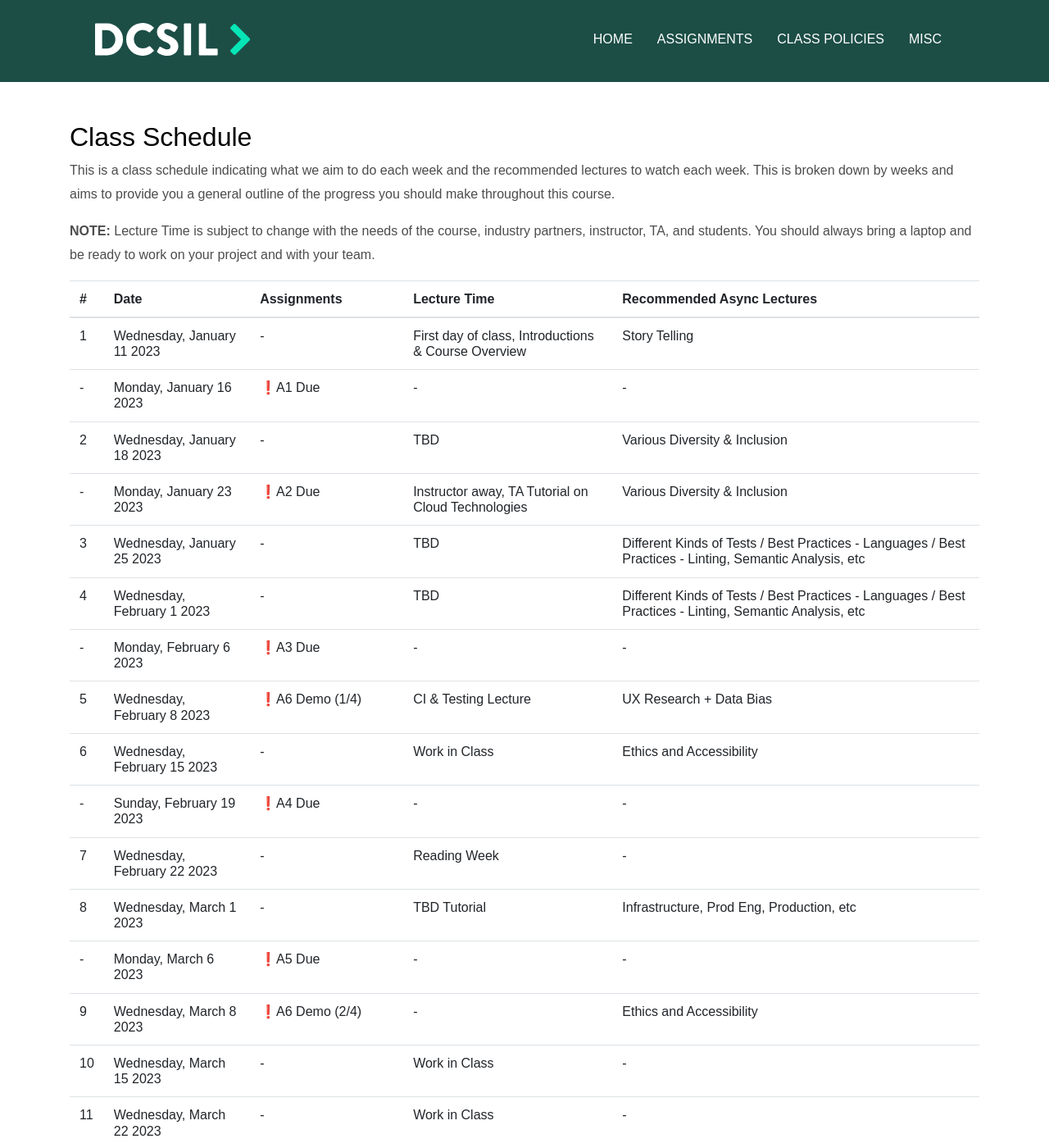
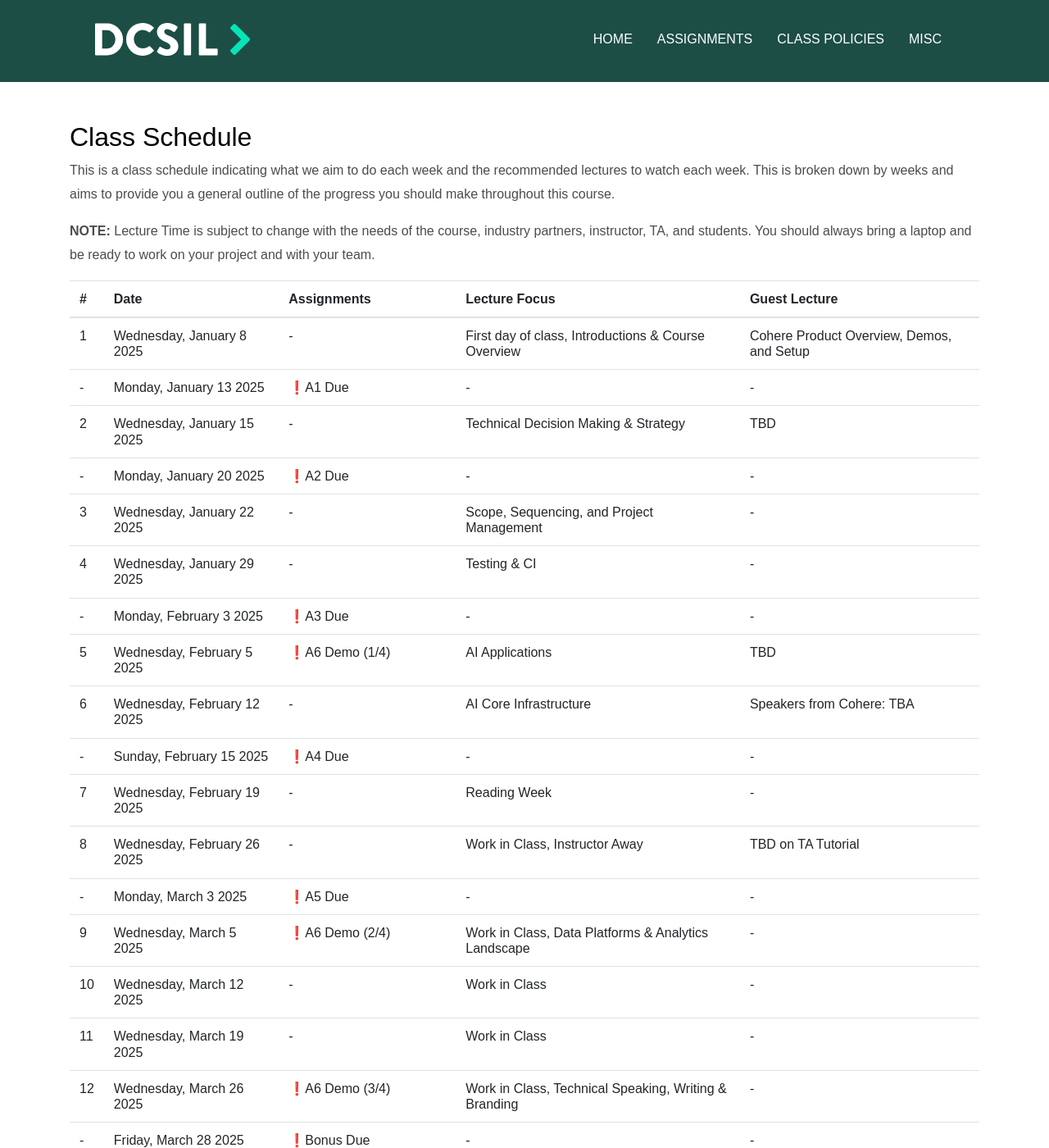
Before and after one commit to dcsil/CSC491, a Jekyll site: the page built from other_pages/schedule.md, in a window 1280 px wide and 1400 px high. Shown: the whole window at 82% size. Built offline with Jekyll 4.4.1, drawn with Linux system fonts in a browser that asks for light colours; our own code applies the rules of GitHub Pages for plain Markdown files; some of the changed text lies outside the part shown.

Commit message:
update schedule and assignment due dates

```diff
--- a/other_pages/schedule.md
+++ b/other_pages/schedule.md
@@ -4,42 +4,39 @@ This is a class schedule indicating what we aim to do each week and the recommen
 
 **NOTE:** Lecture Time is subject to change with the needs of the course, industry partners, instructor, TA, and students. You should always bring a laptop and be ready to work on your project and with your team.
 
-| # | Date | Assignments | Lecture Time | Recommended Async Lectures |
+| # | Date | Assignments | Lecture Focus | Guest Lecture |
 | -- | -- | -- | -- | -- |
-| 1 | Wednesday, January 11 2023   | - | First day of class, Introductions & Course Overview | Story Telling |
-| - | Monday, January 16 2023   | ❗A1 Due | - | - |
-| 2 | Wednesday, January 18 2023   | - | TBD | Various Diversity & Inclusion |
-| - | Monday, January 23 2023   | ❗A2 Due | Instructor away, TA Tutorial on Cloud Technologies | Various Diversity & Inclusion |
-| 3 | Wednesday, January 25 2023   | - | TBD | Different Kinds of Tests / Best Practices - Languages / Best Practices - Linting, Semantic Analysis, etc |
-| 4 | Wednesday, February 1 2023   | - | TBD | Different Kinds of Tests / Best Practices - Languages / Best Practices - Linting, Semantic Analysis, etc |
-| - | Monday, February 6 2023   | ❗A3 Due | - | - |
-| 5 | Wednesday, February 8 2023  | ❗A6 Demo (1/4) | CI & Testing Lecture | UX Research + Data Bias |
-| 6 | Wednesday, February 15 2023  | - | Work in Class | Ethics and Accessibility |
-| - | Sunday, February 19 2023   | ❗A4 Due | - | - |
-| 7 | Wednesday, February 22 2023  | - | Reading Week | - |
-| 8 | Wednesday, March 1 2023      | - | TBD Tutorial | Infrastructure, Prod Eng, Production, etc |
-| - | Monday, March 6 2023   | ❗A5 Due | - | - |
-| 9 | Wednesday, March 8 2023     | ❗A6 Demo (2/4) | - | Ethics and Accessibility |
-| 10 | Wednesday, March 15 2023    | -| Work in Class | - |
-| 11 | Wednesday, March 22 2023    | - | Work in Class | - |
-| 12 | Wednesday, March 29 2023    | ❗A6 Demo (3/4) | Last day of class - Demos of your Software  | - |
-| - | Friday, March 31 2023   | ❗Bonus Due | - | - |
-| 13 | Wednesday, April 5 2023   | ❗A6 Demo (4/4) |  Work in Class, Final Lecture TBD | - |
-| - | Wednesday, April 12 2023   | ❗A7 Due<br>❗Participation Comment Due | Software Due, Participation Comment Due | - |
+| 1 | Wednesday, January 8 2025   | - | First day of class, Introductions & Course Overview | Cohere Product Overview, Demos, and Setup |
+| - | Monday, January 13 2025   | ❗A1 Due | - | - |
+| 2 | Wednesday, January 15 2025   | - | Technical Decision Making & Strategy | TBD |
+| - | Monday, January 20 2025   | ❗A2 Due | - | - |
+| 3 | Wednesday, January 22 2025   | - | Scope, Sequencing, and Project Management | - |
+| 4 | Wednesday, January 29 2025   | - | Testing & CI | - |
+| - | Monday, February 3 2025   | ❗A3 Due | - | - |
+| 5 | Wednesday, February 5 2025  | ❗A6 Demo (1/4) | AI Applications  | TBD |
+| 6 | Wednesday, February 12 2025  | - | AI Core Infrastructure | Speakers from Cohere: TBA |
+| - | Sunday, February 15 2025   | ❗A4 Due | - | - |
+| 7 | Wednesday, February 19 2025  | - | Reading Week | - |
+| 8 | Wednesday, February 26 2025      | - | Work in Class, Instructor Away | TBD on TA Tutorial |
+| - | Monday, March 3 2025   | ❗A5 Due | - | - |
+| 9 | Wednesday, March 5 2025     | ❗A6 Demo (2/4) | Work in Class, Data Platforms & Analytics Landscape | - |
+| 10 | Wednesday, March 12 2025    | -| Work in Class | - |
+| 11 | Wednesday, March 19 2025    | - | Work in Class | - |
+| 12 | Wednesday, March 26 2025    | ❗A6 Demo (3/4) | Work in Class, Technical Speaking, Writing & Branding  | - |
+| - | Friday, March 28 2025   | ❗Bonus Due | - | - |
+| 13 | Wednesday, April 2 2025  | ❗A6 Demo (4/4) | Last day of class - Demos of your Software | - |
+| - | Wednesday, April 9 2025   | ❗A7 Due<br>❗Participation Comment Due | - | - |
 
 **Notes**
 - _Lectures subject to change._
 - Zoom link will be provided in the LearnSoftware App. You will be given access via email close to the start of the course.
-- Not all lectures listed here have a corresponding entry in the presentations page on this site. Some exist as videos only on the LearnSoftware App.
 
 **Summary**
 
-- Lectures are asynchronous via the Learn Software application
+- Lectures are primarilyy syncronous via the Learn Software application
 - We will try to bring in some guest speakers
-- 1 AI + Data Tutorial
-- 2 discussions (1 includes short demos)
+- 1 TA Lecture
 - 4-5 class working periods
-- 1 Intro
 - 4 Demo periods (part class each time)
 
 ## Your software
@@ -50,7 +47,7 @@ To help you keep on track, here are some general recommendations and guidelines
 - You should start building out a developer environment, CI setup, test infra, and production setup by the end of January
 - You should start building out functionality no later than mid-February
 - Your models should also be started no later than mid-February
-- You should have demoable content by the first week of MArch
+- You should have demoable content by the first week of March
 - You should have significant demoable content by the last demo
 - You should be at the point of adding no new major features in April. This should be reserved for polish and bug fixes
 
```
Also changed, not shown: assignments.yml (+9 -9 lines), assignments/README.md (+7 -7 lines).
